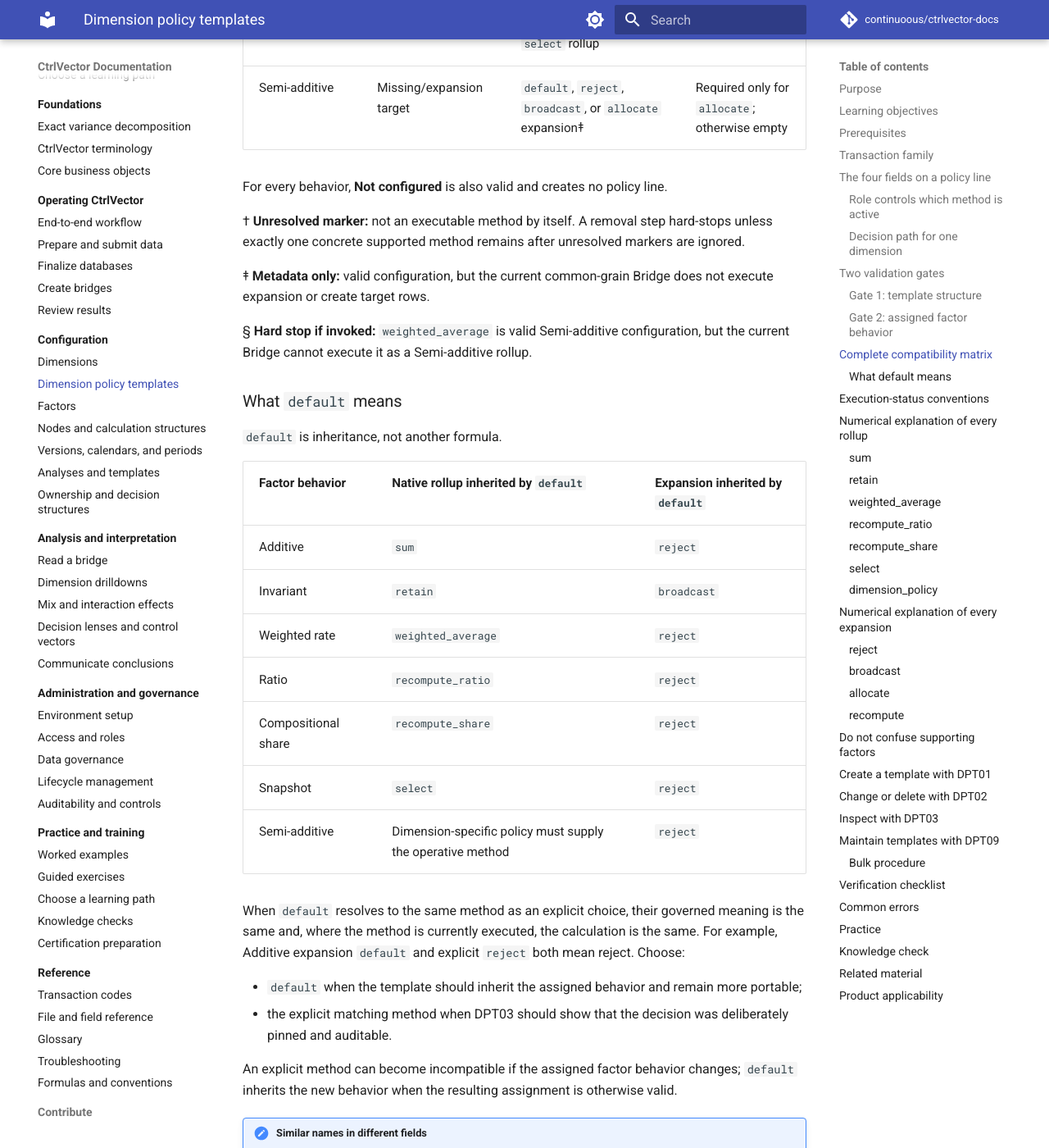
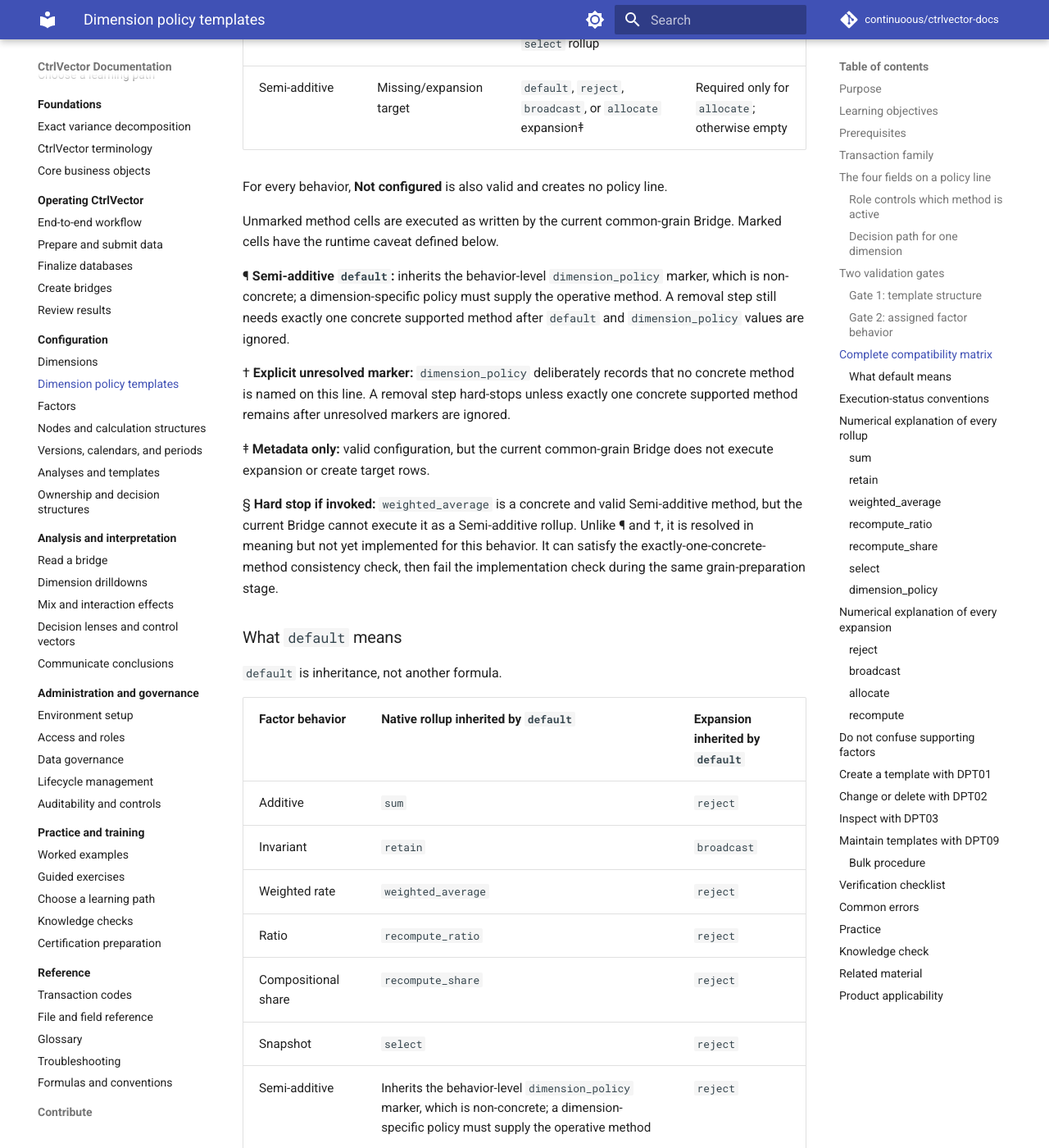
Before and after one commit to continuoous/ctrlvector-docs, an MkDocs documentation site: the page built from docs/configuration/dimension-policy-templates.md, in a window 1280 px wide and 1400 px high, scrolled down 5396 px. Shown: the whole window at 82% size. Built offline with MkDocs 1.6.1 and Material for MkDocs 9.7.7, drawn with Linux system fonts in a browser that asks for light colours; comment, search, counter and statistics services are not loaded.

Commit message:
Clarify semi-additive method definitions and unresolved markers in dimension policy templates documentation

```diff
--- a/docs/configuration/dimension-policy-templates.md
+++ b/docs/configuration/dimension-policy-templates.md
@@ -132,16 +132,20 @@ Each value in a method cell is a separate valid combination for that behavior an
 | Compositional share | Missing/expansion target | `default`, `reject`, `broadcast`, or `recompute` expansion‡ | Empty |
 | Snapshot | Native/source | `default` or `select` rollup | Empty |
 | Snapshot | Missing/expansion target | `default`, `reject`, or `broadcast` expansion‡ | Empty |
-| Semi-additive | Native/source | `default`†, `dimension_policy`†, `sum`, `retain`, `weighted_average`§, or `select` rollup | Empty |
+| Semi-additive | Native/source | `default`¶, `dimension_policy`†, `sum`, `retain`, `weighted_average`§, or `select` rollup | Empty |
 | Semi-additive | Missing/expansion target | `default`, `reject`, `broadcast`, or `allocate` expansion‡ | Required only for `allocate`; otherwise empty |
 
 For every behavior, **Not configured** is also valid and creates no policy line.
 
-† **Unresolved marker:** not an executable method by itself. A removal step hard-stops unless exactly one concrete supported method remains after unresolved markers are ignored.
+Unmarked method cells are executed as written by the current common-grain Bridge. Marked cells have the runtime caveat defined below.
+
+¶ **Semi-additive `default`:** inherits the behavior-level `dimension_policy` marker, which is non-concrete; a dimension-specific policy must supply the operative method. A removal step still needs exactly one concrete supported method after `default` and `dimension_policy` values are ignored.
+
+† **Explicit unresolved marker:** `dimension_policy` deliberately records that no concrete method is named on this line. A removal step hard-stops unless exactly one concrete supported method remains after unresolved markers are ignored.
 
 ‡ **Metadata only:** valid configuration, but the current common-grain Bridge does not execute expansion or create target rows.
 
-§ **Hard stop if invoked:** `weighted_average` is valid Semi-additive configuration, but the current Bridge cannot execute it as a Semi-additive rollup.
+§ **Hard stop if invoked:** `weighted_average` is a concrete and valid Semi-additive method, but the current Bridge cannot execute it as a Semi-additive rollup. Unlike ¶ and †, it is resolved in meaning but not yet implemented for this behavior. It can satisfy the exactly-one-concrete-method consistency check, then fail the implementation check during the same grain-preparation stage.
 
 ### What `default` means
 
@@ -155,7 +159,7 @@ For every behavior, **Not configured** is also valid and creates no policy line.
 | Ratio | `recompute_ratio` | `reject` |
 | Compositional share | `recompute_share` | `reject` |
 | Snapshot | `select` | `reject` |
-| Semi-additive | Dimension-specific policy must supply the operative method | `reject` |
+| Semi-additive | Inherits the behavior-level `dimension_policy` marker, which is non-concrete; a dimension-specific policy must supply the operative method | `reject` |
 
 When `default` resolves to the same method as an explicit choice, their governed meaning is the same and, where the method is currently executed, the calculation is the same. For example, Additive expansion `default` and explicit `reject` both mean reject. Choose:
 
```
